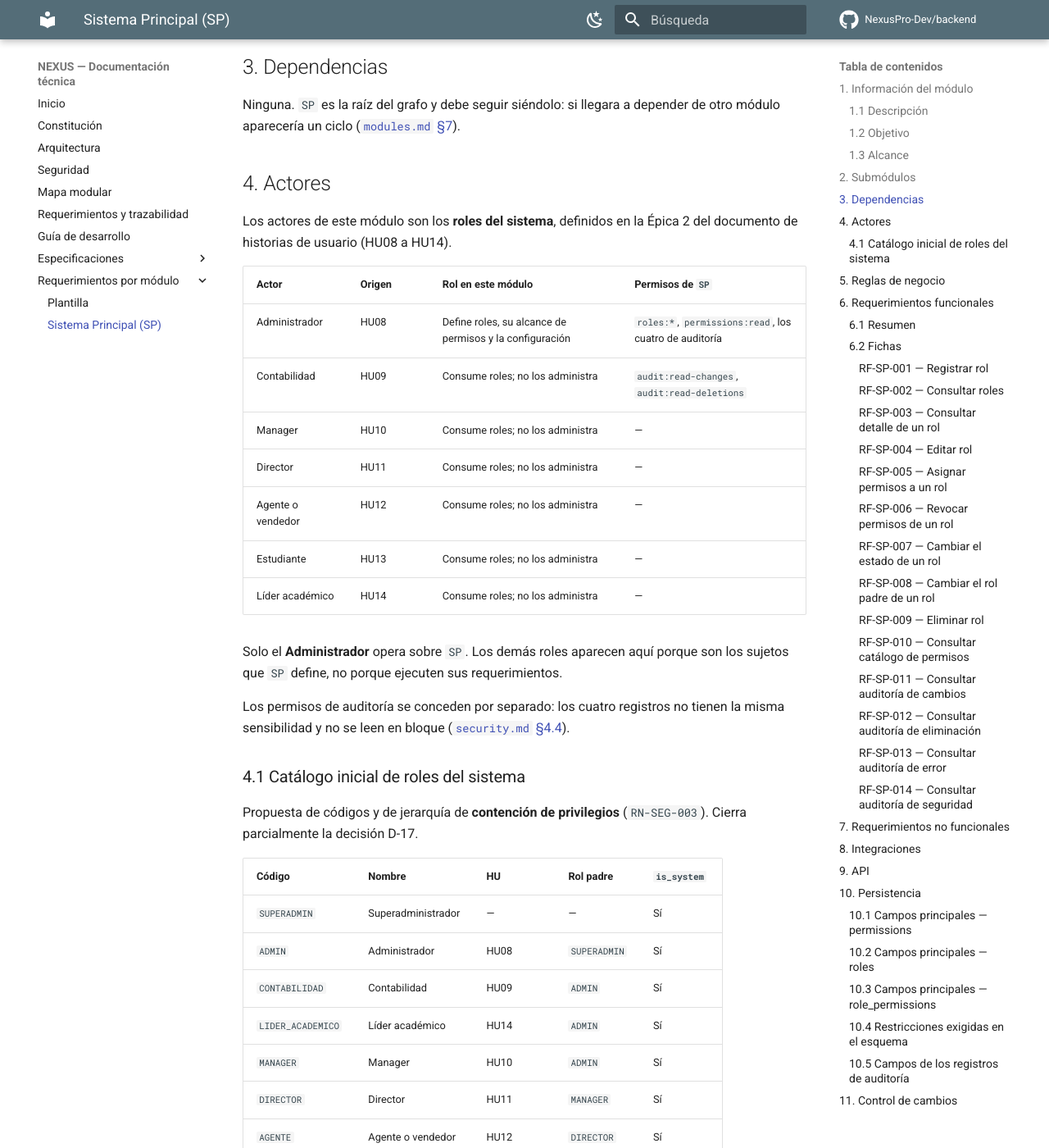
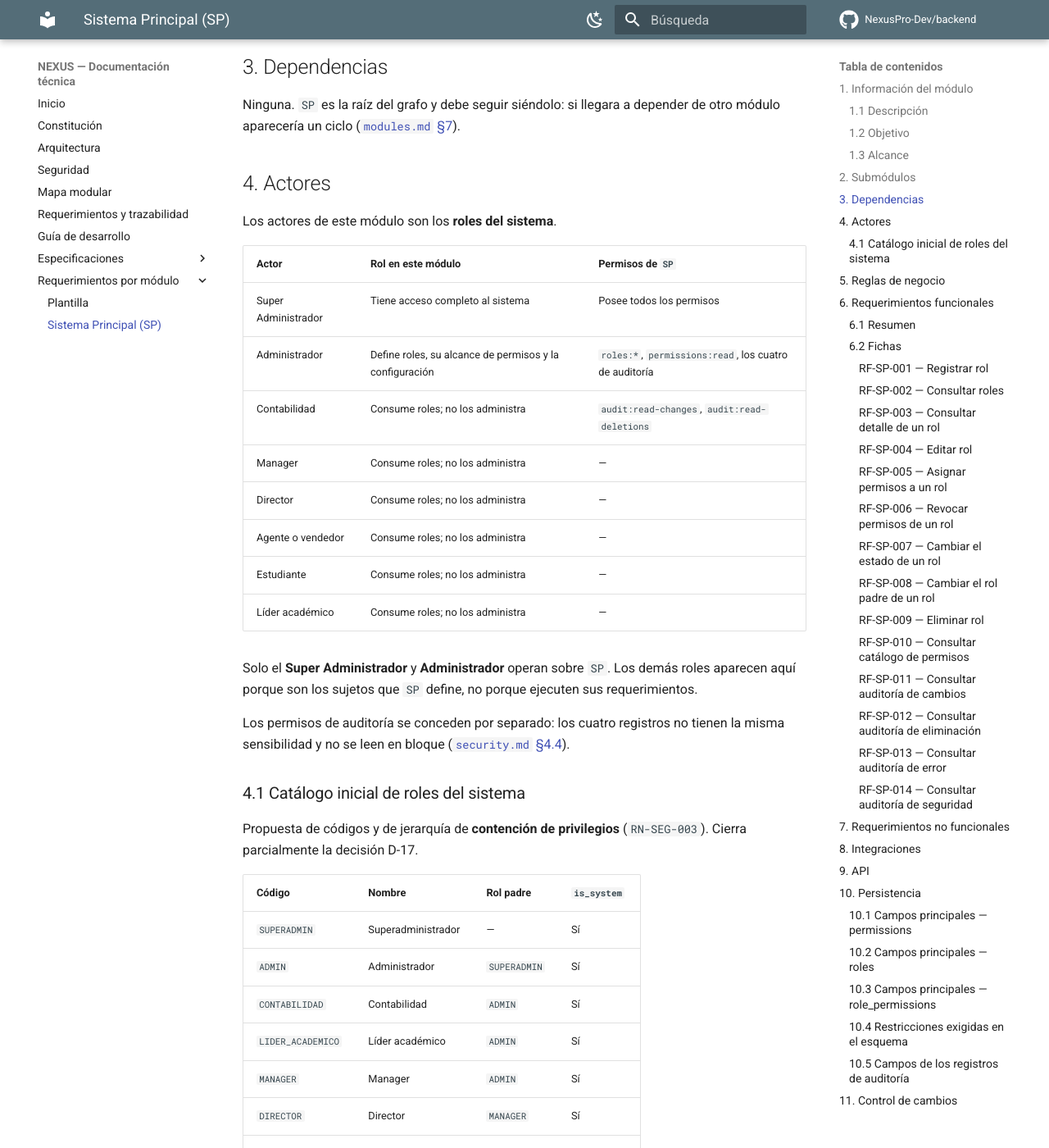
Before and after one commit to NexusPro-Dev/backend, an MkDocs documentation site: the page built from docs/requirements/sp.md, in a window 1280 px wide and 1400 px high, scrolled down 2186 px. Shown: the whole window at 82% size. Built offline with MkDocs 1.6.1 and Material for MkDocs 9.7.7, drawn with Linux system fonts in a browser that asks for light colours; comment, search, counter and statistics services are not loaded.

Commit message:
docs(sp): incorporar Super Administrador y desacoplar de las historias de usuario
Cambio del responsable tecnico sobre §4 y §4.1.

Se agrega Super Administrador como actor con acceso completo al sistema, y
pasa a ser junto con Administrador uno de los dos roles que operan sobre SP.
Esto resuelve una de las preguntas abiertas del commit anterior: ADMIN no es
el rol raiz, SUPERADMIN existe por encima, lo que satisface RN-SEG-007 y deja
claro quien puede crear y acotar al administrador.

Se retiran las referencias a las historias de usuario HU08 a HU14 de la tabla
de actores y del catalogo de roles. El documento de modulo queda independiente
del documento de historias de usuario, cuya correspondencia con los
requerimientos funcionales sigue sin resolverse.

La jerarquia de contencion se conserva sin cambios, igual que la advertencia
sobre no confundirla con la jerarquia comercial.

Co-Authored-By: Claude Opus 5 (1M context) <noreply@anthropic.com>

```diff
--- a/docs/requirements/sp.md
+++ b/docs/requirements/sp.md
@@ -66,19 +66,20 @@ Ninguna. `SP` es la raíz del grafo y debe seguir siéndolo: si llegara a depend
 
 ## 4. Actores
 
-Los actores de este módulo son los **roles del sistema**, definidos en la Épica 2 del documento de historias de usuario (HU08 a HU14).
+Los actores de este módulo son los **roles del sistema**.
 
-| Actor | Origen | Rol en este módulo | Permisos de `SP` |
-|---|---|---|---|
-| Administrador | HU08 | Define roles, su alcance de permisos y la configuración | `roles:*`, `permissions:read`, los cuatro de auditoría |
-| Contabilidad | HU09 | Consume roles; no los administra | `audit:read-changes`, `audit:read-deletions` |
-| Manager | HU10 | Consume roles; no los administra | — |
-| Director | HU11 | Consume roles; no los administra | — |
-| Agente o vendedor | HU12 | Consume roles; no los administra | — |
-| Estudiante | HU13 | Consume roles; no los administra | — |
-| Líder académico | HU14 | Consume roles; no los administra | — |
+| Actor | Rol en este módulo | Permisos de `SP` |
+|---|---|---|
+| Super Administrador | Tiene acceso completo al sistema | Posee todos los permisos |
+| Administrador | Define roles, su alcance de permisos y la configuración | `roles:*`, `permissions:read`, los cuatro de auditoría |
+| Contabilidad | Consume roles; no los administra | `audit:read-changes`, `audit:read-deletions` |
+| Manager | Consume roles; no los administra | — |
+| Director | Consume roles; no los administra | — |
+| Agente o vendedor | Consume roles; no los administra | — |
+| Estudiante | Consume roles; no los administra | — |
+| Líder académico | Consume roles; no los administra | — |
 
-Solo el **Administrador** opera sobre `SP`. Los demás roles aparecen aquí porque son los sujetos que `SP` define, no porque ejecuten sus requerimientos.
+Solo el **Super Administrador** y **Administrador** operan sobre `SP`. Los demás roles aparecen aquí porque son los sujetos que `SP` define, no porque ejecuten sus requerimientos.
 
 Los permisos de auditoría se conceden por separado: los cuatro registros no tienen la misma sensibilidad y no se leen en bloque ([`security.md` §4.4](../security.md)).
 
@@ -86,16 +87,16 @@ Los permisos de auditoría se conceden por separado: los cuatro registros no tie
 
 Propuesta de códigos y de jerarquía de **contención de privilegios** (`RN-SEG-003`). Cierra parcialmente la decisión D-17.
 
-| Código | Nombre | HU | Rol padre | `is_system` |
-|---|---|---|---|---|
-| `SUPERADMIN` | Superadministrador | — | — | Sí |
-| `ADMIN` | Administrador | HU08 | `SUPERADMIN` | Sí |
-| `CONTABILIDAD` | Contabilidad | HU09 | `ADMIN` | Sí |
-| `LIDER_ACADEMICO` | Líder académico | HU14 | `ADMIN` | Sí |
-| `MANAGER` | Manager | HU10 | `ADMIN` | Sí |
-| `DIRECTOR` | Director | HU11 | `MANAGER` | Sí |
-| `AGENTE` | Agente o vendedor | HU12 | `DIRECTOR` | Sí |
-| `ESTUDIANTE` | Estudiante | HU13 | `ADMIN` | Sí |
+| Código | Nombre | Rol padre | `is_system` |
+|---|---|---|---|
+| `SUPERADMIN` | Superadministrador | — | Sí |
+| `ADMIN` | Administrador | `SUPERADMIN` | Sí |
+| `CONTABILIDAD` | Contabilidad | `ADMIN` | Sí |
+| `LIDER_ACADEMICO` | Líder académico | `ADMIN` | Sí |
+| `MANAGER` | Manager | `ADMIN` | Sí |
+| `DIRECTOR` | Director | `MANAGER` | Sí |
+| `AGENTE` | Agente o vendedor | `DIRECTOR` | Sí |
+| `ESTUDIANTE` | Estudiante | `ADMIN` | Sí |
 
 !!! danger "Dos jerarquías distintas que NO deben confundirse"
 
```
